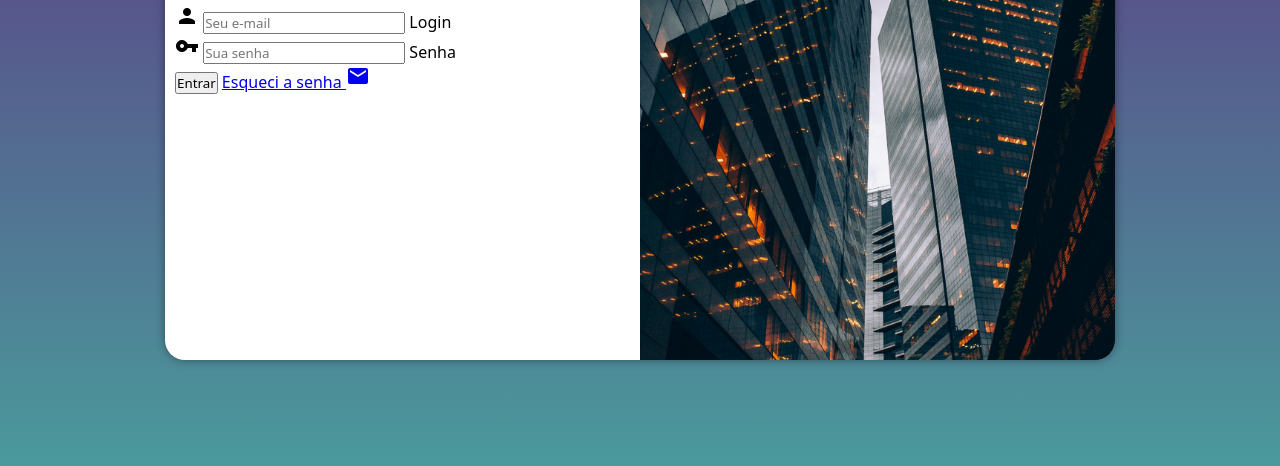
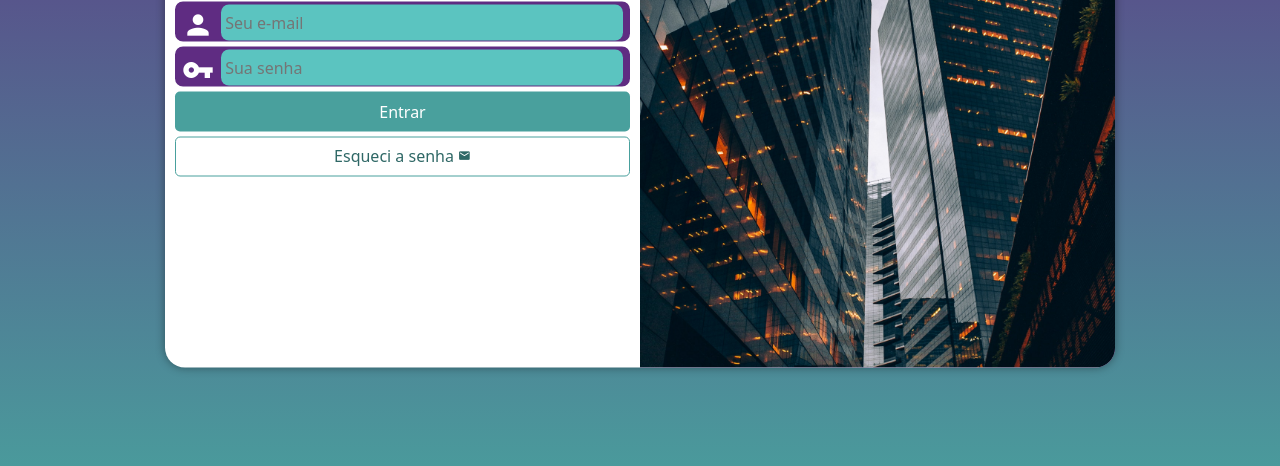
Before and after one commit to Todeskgustavo/projeto-login, a plain HTML site: page index.html in a window 1280 px wide. Shown: the part 290-756 px from the top of the page. Drawn offline with Linux system fonts and the light colour scheme.

Commit message:
finalizando a estilização do projeto

```diff
--- a/estilos/media-query.css
+++ b/estilos/media-query.css
@@ -15,6 +15,19 @@
     section#login > div#formulario {
         float: right;
         width: 70%;
+    }
+    div.campo > input {
+        background-color: #5bc4c0;
+        font-size: 1em;
+        width: calc(100% -44px) ;
+        transform: translateY(-12px);
+        width: 89%;
+        height: 100%;
+        border: 0px;
+        border-radius: 8px;
+        padding: 4px;
+        position: relative;
+        right: -0px;
     }
 }
 
@@ -40,4 +53,17 @@
     div#formulario > p {
         font-size: 1.2em;
     }
+    div.campo > input {
+        background-color: #5bc4c0;
+        font-size: 1em;
+        width: calc(100% -44px) ;
+        transform: translateY(-12px);
+        width: 89%;
+        height: 100%;
+        border: 0px;
+        border-radius: 8px;
+        padding: 4px;
+        position: relative;
+        right: -0px;
+    }
 }
--- a/estilos/style.css
+++ b/estilos/style.css
@@ -28,16 +28,16 @@ section#login{
     position: absolute;
     top: 50%;
     left: 50%;
-    transform: translate(-50%,-50%);
     background-color: white;
     width: 250px;
-    height: 500px;
+    height: 515px;
     border-radius: 20px;
     overflow: hidden;
     box-shadow: 0px 0px 10px rgba(0, 0, 0, 0.397);
 
     transition: width .3s, height .3s;
     transition-timing-function: ease;
+    transform: translate(-50%,-50%);
 }
 section#login > div#img {
     display: block;
@@ -59,3 +59,82 @@ div#formulario > h1 {
 div#formulario > p {
     font-size: 0.8em;
 }
+
+form > div.campo {
+    background-color: #5f2c82;
+    border: 2px solid #5f2c82;
+    width: 100%;
+    display: block;
+    height: 40px;
+    border-radius: 8px;
+    margin: 5px 0px;
+}
+
+div.campo > label {
+    display: none;
+}
+
+div.campo > i {
+    color: white;
+
+    font-size: 2em;
+    width: 40px;
+    padding: 5px;
+}
+
+div.campo > input {
+    background-color: #5bc4c0;
+    font-size: 1em;
+    width: calc(100% -44px) ;
+    height: 100%;
+    border: 0px;
+    border-radius: 8px;
+    padding: 4px;
+    position: relative;
+    right: -38px;
+    transform: translateY(-42px);
+}
+
+div.campo > input:focus-within {
+    background-color: white;
+    border: none;
+}
+
+form > input[type=submit] {
+    display: block;
+    font-size: 1em;
+    width: 100%;
+    height: 40px;
+    background-color: #49a09d;
+    color: white;
+    border: none;
+    border-radius: 5px;
+    cursor: pointer;
+}
+
+form > input[type=submit]:hover {
+    background-color: #2b5a58;
+}
+
+form > a.botao {
+    display: block;
+    text-align: center;
+    font-size: 1em;
+    width: 100%;
+    height: 40px;
+    background-color: white;
+    border: 1px solid #49a09d;
+    border-radius: 5px;
+    text-decoration: none;
+    color: #2f6866;
+    padding-top: 7px;
+    margin-top: 5px;
+}
+
+form > a.botao:hover {
+    background-color: #6aece8 ;
+}
+
+form > a.botao > i {
+    font-size: 0.8em;
+}
--- a/index.html
+++ b/index.html
@@ -26,11 +26,10 @@
                     </div>
                     <div class="campo">
                         <i class="material-icons">vpn_key</i>
-                        <input type="password" name="senha" id="isenha" placeholder="Sua senha" autocomplete="current-password" required minlength="8" maxlength="20">
-                        <label for="isenha">Senha</label>
+                        <input type="password" name="senha" id="isenha" placeholder="Sua senha" autocomplete="current-password" required minlength="8" maxlength="20"><label for="isenha">Senha</label>
                     </div>
                     <input type="submit" value="Entrar">
-                    <a href="esqueci.html">Esqueci a senha
+                    <a href="esqueci.html" class="botao">Esqueci a senha
                         <i class="material-icons">mail</i>
                     </a>
                 </form>
```
